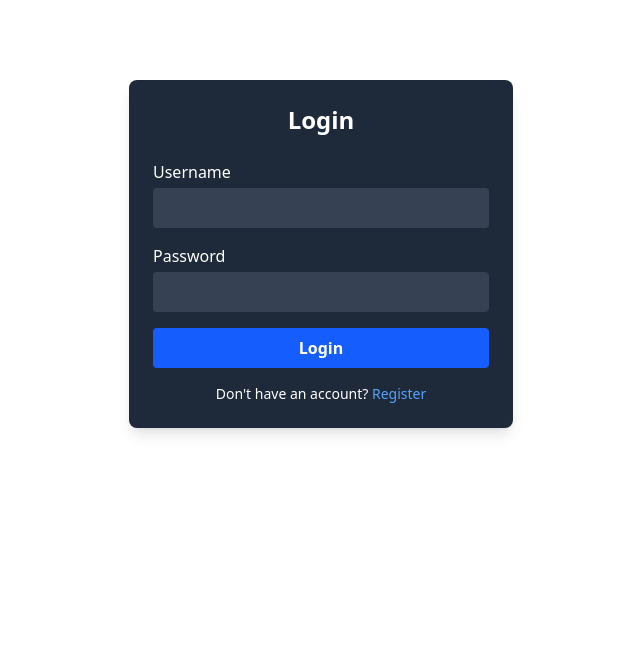
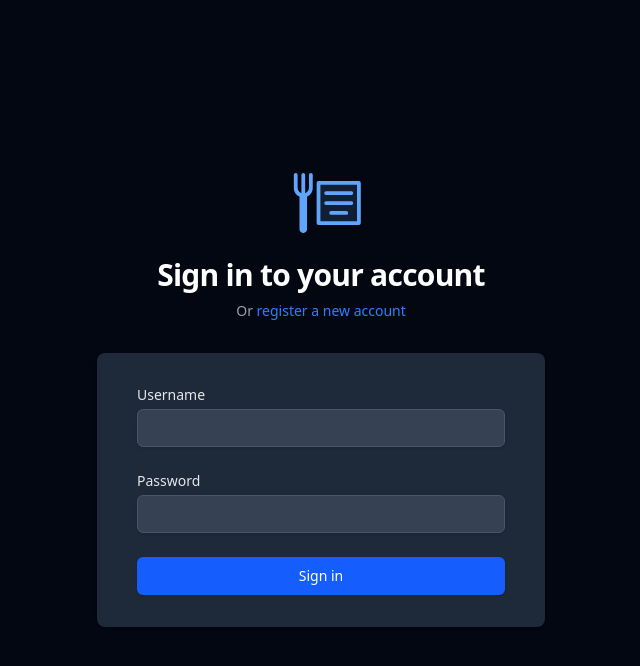
Before and after one commit to maslov-maksym-serhiiovych-chnu/recman, an Angular app in the folder recman-frontend/: page /auth/login in a window 1280 px wide. Shown: the top 666 px of the page, without its empty margins (319-959 px from the left). Built offline with nearby package versions, Linux system fonts and the light colour scheme.

Commit message:
refactor(style): improve authentication forms design

```diff
--- a/recman-frontend/src/app/auth/login/login.component.html
+++ b/recman-frontend/src/app/auth/login/login.component.html
@@ -1,20 +1,43 @@
-<div class="max-w-sm mx-auto mt-20 p-6 bg-gray-800 text-white rounded-lg shadow-lg">
-  <h2 class="text-2xl font-bold mb-6 text-center">Login</h2>
-  <form [formGroup]="authForm" (ngSubmit)="onSubmit()">
-    <div class="mb-4">
-      <label class="block mb-1">Username</label>
-      <input type="text" formControlName="username" class="w-full px-3 py-2 rounded bg-gray-700 text-white"/>
+<div class="min-h-screen bg-gray-950 flex flex-col justify-center px-6 sm:px-12">
+  <div class="sm:mx-auto sm:w-full sm:max-w-md">
+    <img ngSrc="logo.svg" alt="Logo" width="96" height="96" class="mx-auto"/>
+    <h2 class="mt-6 text-center text-3xl font-bold tracking-tight text-white">
+      Sign in to your account
+    </h2>
+    <p class="mt-2 text-center text-sm text-gray-400">
+      Or
+      <a routerLink="/auth/register" class="font-medium text-blue-500 hover:underline">
+        register a new account
+      </a>
+    </p>
+  </div>
+
+  <div class="mt-8 sm:mx-auto sm:w-full sm:max-w-md">
+    <div class="bg-gray-800 py-8 px-6 shadow rounded-lg sm:px-10">
+      <form [formGroup]="authForm" (ngSubmit)="onSubmit()" class="space-y-6">
+        <div>
+          <label for="username" class="block text-sm font-medium text-gray-200">Username</label>
+          <div class="mt-1">
+            <input id="username" name="username" type="text" formControlName="username"
+                   class="block w-full appearance-none rounded-md bg-gray-700 border border-gray-600 px-3 py-2 placeholder-gray-400 text-white shadow-sm focus:border-blue-500 focus:outline-none focus:ring-blue-500 sm:text-sm"/>
+          </div>
+        </div>
+
+        <div>
+          <label for="password" class="block text-sm font-medium text-gray-200">Password</label>
+          <div class="mt-1">
+            <input id="password" name="password" type="password" formControlName="password"
+                   class="block w-full appearance-none rounded-md bg-gray-700 border border-gray-600 px-3 py-2 placeholder-gray-400 text-white shadow-sm focus:border-blue-500 focus:outline-none focus:ring-blue-500 sm:text-sm"/>
+          </div>
+        </div>
+
+        <div>
+          <button type="submit"
+                  class="w-full flex justify-center py-2 px-4 border border-transparent rounded-md shadow-sm text-sm font-medium text-white bg-blue-600 hover:bg-blue-700 focus:outline-none focus:ring-2 focus:ring-blue-500 focus:ring-offset-2">
+            Sign in
+          </button>
+        </div>
+      </form>
     </div>
-    <div class="mb-4">
-      <label class="block mb-1">Password</label>
-      <input type="password" formControlName="password" class="w-full px-3 py-2 rounded bg-gray-700 text-white"/>
-    </div>
-    <button type="submit" class="w-full bg-blue-600 hover:bg-blue-700 px-4 py-2 rounded text-white font-semibold">
-      Login
-    </button>
-  </form>
-  <p class="mt-4 text-sm text-center">
-    Don't have an account?
-    <a routerLink="/auth/register" class="text-blue-400 hover:underline">Register</a>
-  </p>
+  </div>
 </div>
--- a/recman-frontend/src/app/auth/register/register.component.html
+++ b/recman-frontend/src/app/auth/register/register.component.html
@@ -1,16 +1,43 @@
-<div class="max-w-sm mx-auto mt-20 p-6 bg-gray-800 text-white rounded-lg shadow-lg">
-  <h2 class="text-2xl font-bold mb-6 text-center">Register</h2>
-  <form [formGroup]="authForm" (ngSubmit)="onSubmit()">
-    <div class="mb-4">
-      <label class="block mb-1">Username</label>
-      <input type="text" formControlName="username" class="w-full px-3 py-2 rounded bg-gray-700 text-white"/>
+<div class="min-h-screen bg-gray-950 flex flex-col justify-center px-6 sm:px-12">
+  <div class="sm:mx-auto sm:w-full sm:max-w-md">
+    <img ngSrc="logo.svg" alt="Logo" width="96" height="96" class="mx-auto"/>
+    <h2 class="mt-6 text-center text-3xl font-bold tracking-tight text-white">
+      Create a new account
+    </h2>
+    <p class="mt-2 text-center text-sm text-gray-400">
+      Already have an account?
+      <a routerLink="/auth/login" class="font-medium text-blue-500 hover:underline">
+        Sign in
+      </a>
+    </p>
+  </div>
+
+  <div class="mt-8 sm:mx-auto sm:w-full sm:max-w-md">
+    <div class="bg-gray-800 py-8 px-6 shadow rounded-lg sm:px-10">
+      <form [formGroup]="authForm" (ngSubmit)="onSubmit()" class="space-y-6">
+        <div>
+          <label for="username" class="block text-sm font-medium text-gray-200">Username</label>
+          <div class="mt-1">
+            <input id="username" name="username" type="text" formControlName="username"
+                   class="block w-full appearance-none rounded-md bg-gray-700 border border-gray-600 px-3 py-2 placeholder-gray-400 text-white shadow-sm focus:border-blue-500 focus:outline-none focus:ring-blue-500 sm:text-sm" />
+          </div>
+        </div>
+
+        <div>
+          <label for="password" class="block text-sm font-medium text-gray-200">Password</label>
+          <div class="mt-1">
+            <input id="password" name="password" type="password" formControlName="password"
+                   class="block w-full appearance-none rounded-md bg-gray-700 border border-gray-600 px-3 py-2 placeholder-gray-400 text-white shadow-sm focus:border-blue-500 focus:outline-none focus:ring-blue-500 sm:text-sm" />
+          </div>
+        </div>
+
+        <div>
+          <button type="submit"
+                  class="w-full flex justify-center py-2 px-4 border border-transparent rounded-md shadow-sm text-sm font-medium text-white bg-blue-600 hover:bg-blue-700 focus:outline-none focus:ring-2 focus:ring-blue-500 focus:ring-offset-2">
+            Register
+          </button>
+        </div>
+      </form>
     </div>
-    <div class="mb-4">
-      <label class="block mb-1">Password</label>
-      <input type="password" formControlName="password" class="w-full px-3 py-2 rounded bg-gray-700 text-white"/>
-    </div>
-    <button type="submit" class="w-full bg-blue-600 hover:bg-blue-700 px-4 py-2 rounded text-white font-semibold">
-      Register
-    </button>
-  </form>
+  </div>
 </div>
```
